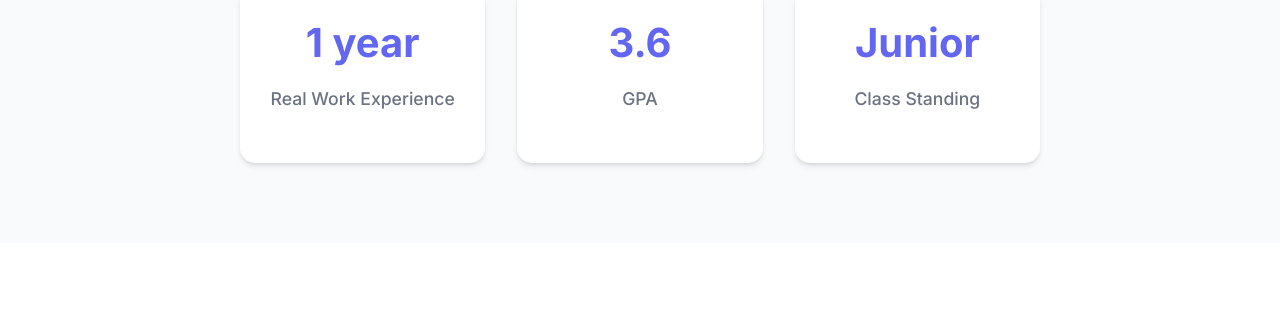
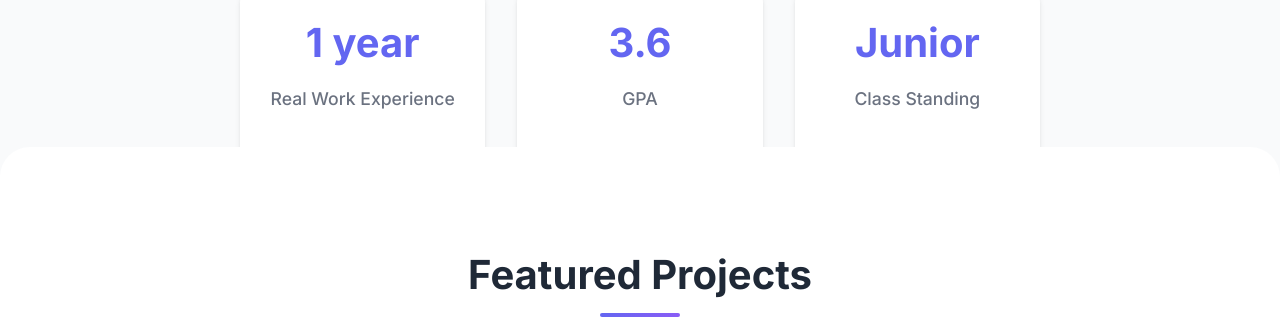
Before and after one commit to dannyhido/Portfolio, a plain HTML site: page index.html in a window 1280 px wide. Shown: the part 1267-1587 px from the top of the page. Drawn offline with nearby package versions, Linux system fonts and the light colour scheme.

Commit message:
Hard work fix

```diff
--- a/styles.css
+++ b/styles.css
@@ -124,7 +124,8 @@ body {
     background: linear-gradient(135deg, #667eea 0%, #764ba2 100%);
     color: white;
     position: relative;
-    overflow: hidden;
+    overflow: visible;
+    z-index: 1;
 }
 
 .hero::before {
@@ -354,6 +355,17 @@ section {
 }
 
 /* Projects Section */
+
+.projects {
+    position: relative;      /* required for z-index */
+    z-index: 2;              /* sit above hero */
+    margin-top: -6rem;       /* pull it over hero */
+    padding-top: 6rem;       /* spacing inside section */
+    background: var(--bg-primary);
+    border-top-left-radius: 30px;
+    border-top-right-radius: 30px;
+}
+
 .projects-grid {
     display: grid;
     grid-template-columns: repeat(auto-fit, minmax(350px, 1fr));
```
